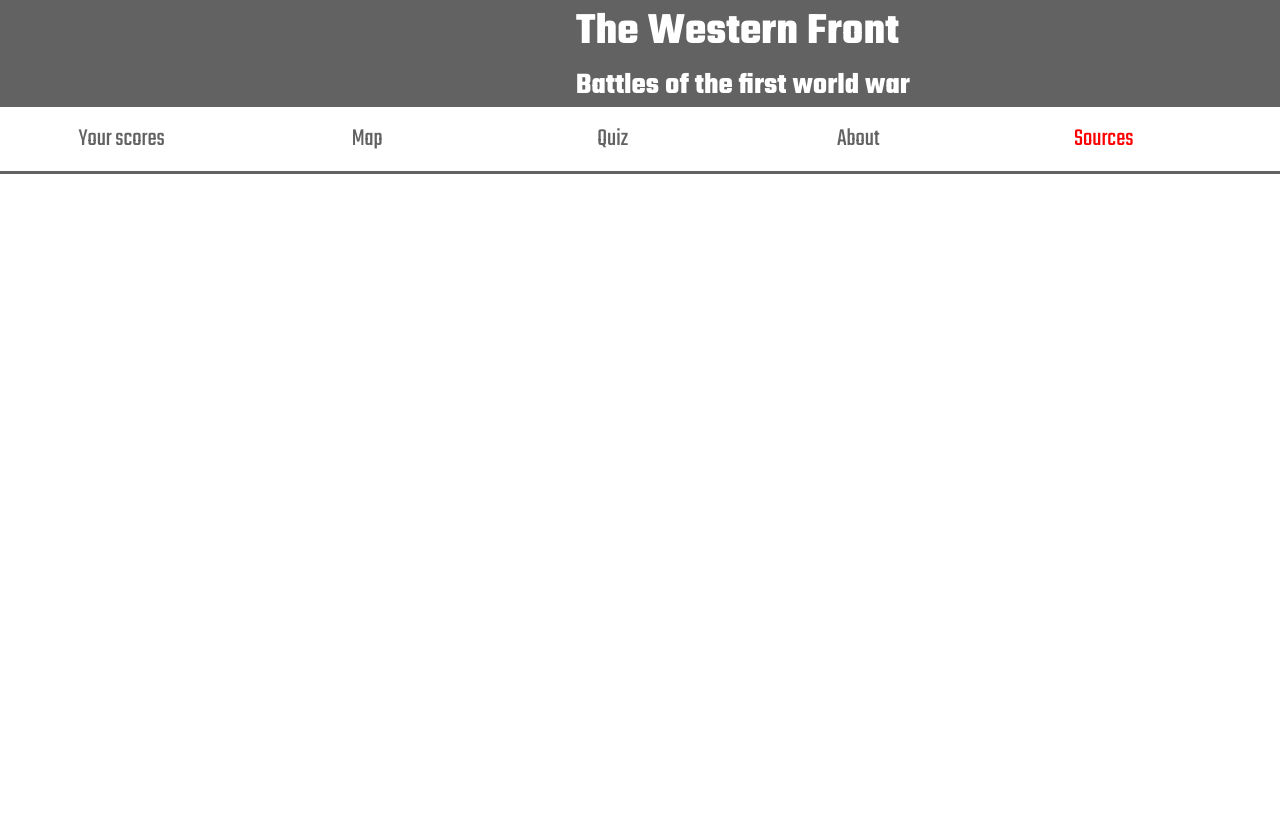
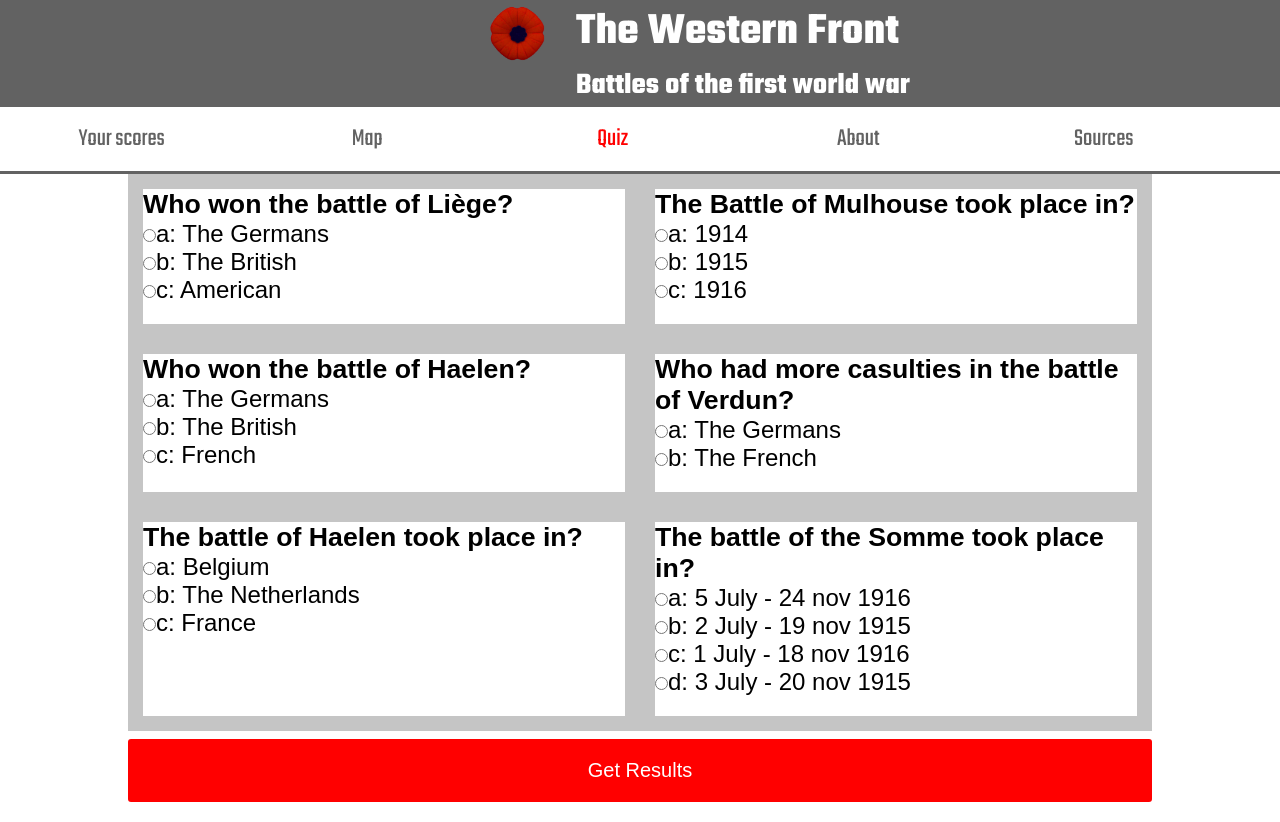
Before and after one commit to EHB-MCT/web2-frontend-JensWillems, a website: page html/quiz.html in a window 1280 px wide. Before the commit the page ends 800 px from the top, so only its background shows below. Drawn offline with Linux system fonts and the light colour scheme.

Commit message:
making the quiz and extra login/register
making the quiz in js and styling it and styling the register and login

```diff
--- a/css/index.css
+++ b/css/index.css
@@ -258,7 +258,6 @@ hr {
     border: 3px solid #f1f1f1;
 }
 
-/* Full-width inputs */
 input[type=text],
 input[type=password] {
     width: 100%;
@@ -269,7 +268,6 @@ input[type=password] {
     box-sizing: border-box;
 }
 
-/* Set a style for all buttons */
 button {
     background-color: red;
     color: white;
@@ -280,40 +278,15 @@ button {
     width: 100%;
 }
 
-/* Add a hover effect for buttons */
+
 button:hover {
     opacity: 0.8;
 }
 
-/* Extra style for the cancel button (red) */
-.cancelbtn {
-    width: auto;
-    padding: 10px 18px;
-    background-color: #f44336;
-}
-
-/* Center the avatar image inside this container */
-.imgcontainer {
-    text-align: center;
-    margin: 24px 0 12px 0;
-}
-
-/* Avatar image */
-img.avatar {
-    width: 40%;
-    border-radius: 50%;
-}
-
-/* Add padding to containers */
 .container {
     padding: 16px;
 }
 
-/* The "Forgot password" text */
-span.psw {
-    float: right;
-    padding-top: 16px;
-}
 
 /* Change styles for span and cancel button on extra small screens */
 @media screen and (max-width: 300px) {
@@ -326,3 +299,62 @@ span.psw {
         width: 100%;
     }
 }
+
+/* ************ */
+/*  Quiz page  */
+/* ************ */
+
+.quiz {
+    margin-left: 10%;
+    margin-right: 10%;
+    width: 80%;
+    display: flex;
+    flex-direction: row;
+    flex-wrap: wrap;
+    /* border: 15px solid yellow; */
+    /* width: 100%; */
+}
+
+.eachQuestion {
+    border: 15px solid #6262625e;
+    width: 50%;
+}
+
+.question {
+
+    font-family: poppins, sans-serif;
+    font-size: 20pt;
+    /* border: 15px solid green; */
+    /* width: 10%; */
+    font-weight: 600;
+}
+
+.answers {
+    font-family: poppins, sans-serif;
+    font-size: 18pt;
+    display: flex;
+    flex-direction: column;
+    /* border: 15px solid purple; */
+    /* width: 40%; */
+    margin-bottom: 20px;
+}
+
+#submit {
+    margin-left: 10%;
+    margin-right: 10%;
+    width: 80%;
+    font-family: sans-serif;
+    font-size: 20px;
+    background-color: red;
+    color: #fff;
+    border: 0px;
+    border-radius: 3px;
+    padding: 20px;
+    cursor: pointer;
+    margin-bottom: 20px;
+}
+
+#submit:hover {
+    background-color: red;
+    opacity: 0.8;
+}
--- a/html/quiz.html
+++ b/html/quiz.html
@@ -7,8 +7,8 @@
     <title>The Western Front</title>
     <meta name="viewport" content="initial-scale=1,maximum-scale=1,user-scalable=no">
 
-    <script src="../index.js" type="module"></script>
-    <script src="../quiz.js" type="module"></script>
+    <script src="../javascript/register.js" type="module"></script>
+    <script src="../javascript/quiz.js" type="module"></script>
     <link rel="stylesheet" href="../css/index.css">
 
     <link rel="preconnect" href="https://fonts.googleapis.com">
@@ -22,7 +22,7 @@
         <div class="headerDiv">
             <div class="imgHeader">
 
-                <img src="./images/poppy_icon.png" alt="">
+                <img src="../images/poppy_icon.png" alt="">
             </div>
             <div class="titleHeader">
                 <h1>The Western Front</h1>
@@ -34,16 +34,21 @@
         </div>
         <div class="nav">
             <ul>
-                <li><a href="news.asp">Your scores</a></li>
+                <li><a href="">Your scores</a></li>
                 <li><a href="./index.html">Map</a></li>
-                <li><a href="about.asp">Quiz</a></li>
-                <li><a href="contact.asp">About</a></li>
-                <li><a class="current" href="./sources.html">Sources</a></li>
+                <li><a class="current" href="#">Quiz</a></li>
+                <li><a href="./about.html">About</a></li>
+                <li><a href="./sources.html">Sources</a></li>
             </ul>
         </div>
     </header>
     <main>
 
+        <div class="quiz" id="quiz"></div>
+
+
+        <button id="submit">Get Results</button>
+        <div id="results"></div>
     </main>
 
 </body>
--- /dev/null
+++ b/javascript/quiz.js
@@ -0,0 +1,138 @@
+"use strict";
+const myQuestions = [{
+        question: "Who won the battle of Liège?",
+        answers: {
+            a: 'The Germans',
+            b: 'The British',
+            c: 'American'
+        },
+        correctAnswer: 'a'
+    },
+    {
+        question: "The Battle of Mulhouse took place in?",
+        answers: {
+            a: '1914',
+            b: '1915',
+            c: '1916'
+        },
+        correctAnswer: 'a'
+    },
+    {
+        question: "Who won the battle of Haelen?",
+        answers: {
+            a: 'The Germans',
+            b: 'The British',
+            c: 'French'
+        },
+        correctAnswer: 'a'
+    },
+    {
+        question: "Who had more casulties in the battle of Verdun?",
+        answers: {
+            a: 'The Germans',
+            b: 'The French'
+        },
+        correctAnswer: 'b'
+    },
+    {
+        question: "The battle of Haelen took place in?",
+        answers: {
+            a: 'Belgium',
+            b: 'The Netherlands',
+            c: 'France'
+        },
+        correctAnswer: 'a'
+    },
+    {
+        question: "The battle of the Somme took place in?",
+        answers: {
+            a: '5 July - 24 nov 1916',
+            b: '2 July - 19 nov 1915',
+            c: '1 July - 18 nov 1916',
+            d: '3 July - 20 nov 1915'
+        },
+        correctAnswer: 'c'
+    }
+];
+
+let quizContainer = document.getElementById('quiz');
+let resultsContainer = document.getElementById('results');
+let submitButton = document.getElementById('submit');
+
+generateQuiz(myQuestions, quizContainer, resultsContainer, submitButton);
+
+function generateQuiz(questions, quizContainer, resultsContainer, submitButton) {
+
+    function showQuestions(questions, quizContainer) {
+
+        let output = [];
+        let answers;
+
+        for (let i = 0; i < questions.length; i++) {
+            answers = [];
+            for (myQuestions.correctAnswer in questions[i].answers) {
+
+
+                answers.push(
+                    '<label>' +
+                    '<input type="radio" name="question' + i + '" value="' + myQuestions.correctAnswer + '">' +
+                    myQuestions.correctAnswer + ': ' +
+                    questions[i].answers[myQuestions.correctAnswer] +
+                    '</label>'
+                );
+            }
+
+            // add this question and its answers to the output
+            output.push(
+                '<div class="eachQuestion">' +
+                '<div class="question">' + questions[i].question + '</div>' +
+                '<div class="answers">' + answers.join('') + '</div>' + '</div>'
+            );
+        }
+
+        // finally combine our output list into one string of html and put it on the page
+        quizContainer.innerHTML = output.join('');
+    }
+
+
+    function showResults(questions, quizContainer, resultsContainer) {
+
+        // gather answer containers from our quiz
+        var answerContainers = quizContainer.querySelectorAll('.answers');
+
+        // keep track of user's answers
+        let userAnswer = '';
+        let numCorrect = 0;
+
+        // for each question...
+        for (var i = 0; i < questions.length; i++) {
+
+            // find selected answer
+            userAnswer = (answerContainers[i].querySelector('input[name=question' + i + ']:checked') || {}).value;
+
+            // if answer is correct
+            if (userAnswer === questions[i].correctAnswer) {
+                // add to the number of correct answers
+                numCorrect++;
+
+                // color the answers green
+                answerContainers[i].style.color = 'lightgreen';
+            }
+            // if answer is wrong or blank
+            else {
+                // color the answers red
+                answerContainers[i].style.color = 'red';
+            }
+        }
+
+
+        resultsContainer.innerHTML = numCorrect + ' out of ' + questions.length;
+    }
+
+    showQuestions(questions, quizContainer);
+
+    submitButton.onclick = function () {
+        showResults(questions, quizContainer, resultsContainer);
+    }
+
+}
--- a/register.js
+++ b/javascript/register.js
@@ -1,6 +1,6 @@
 "use strict";
 
-
+// Register click event
 document.getElementById("registerbtn").addEventListener("click", function () {
     if (userMail.value == "") {
         window.alert(
@@ -26,7 +26,7 @@ document.getElementById("registerbtn").addEventListener("click", function () {
 
 });
 
-
+// Register information to the backend
 async function register() {
     const userMail = document.getElementById("userMail").value;
     const userPW = document.getElementById("userPW").value;
@@ -56,6 +56,7 @@ async function register() {
     }
 }
 
+// login click event
 document.getElementById("alreadyLoginbtn").addEventListener("click", function () {
     document.getElementById("registerForm").style.display = "none";
     document.getElementById("loginForm").style.display = "block";
```
Also changed, not shown: html/about.html (+1 -1 lines), html/index.html (+4 -2 lines), html/sources.html (+1 -1 lines), javascript/index.js (renamed from index.js), quiz.js (deleted).
